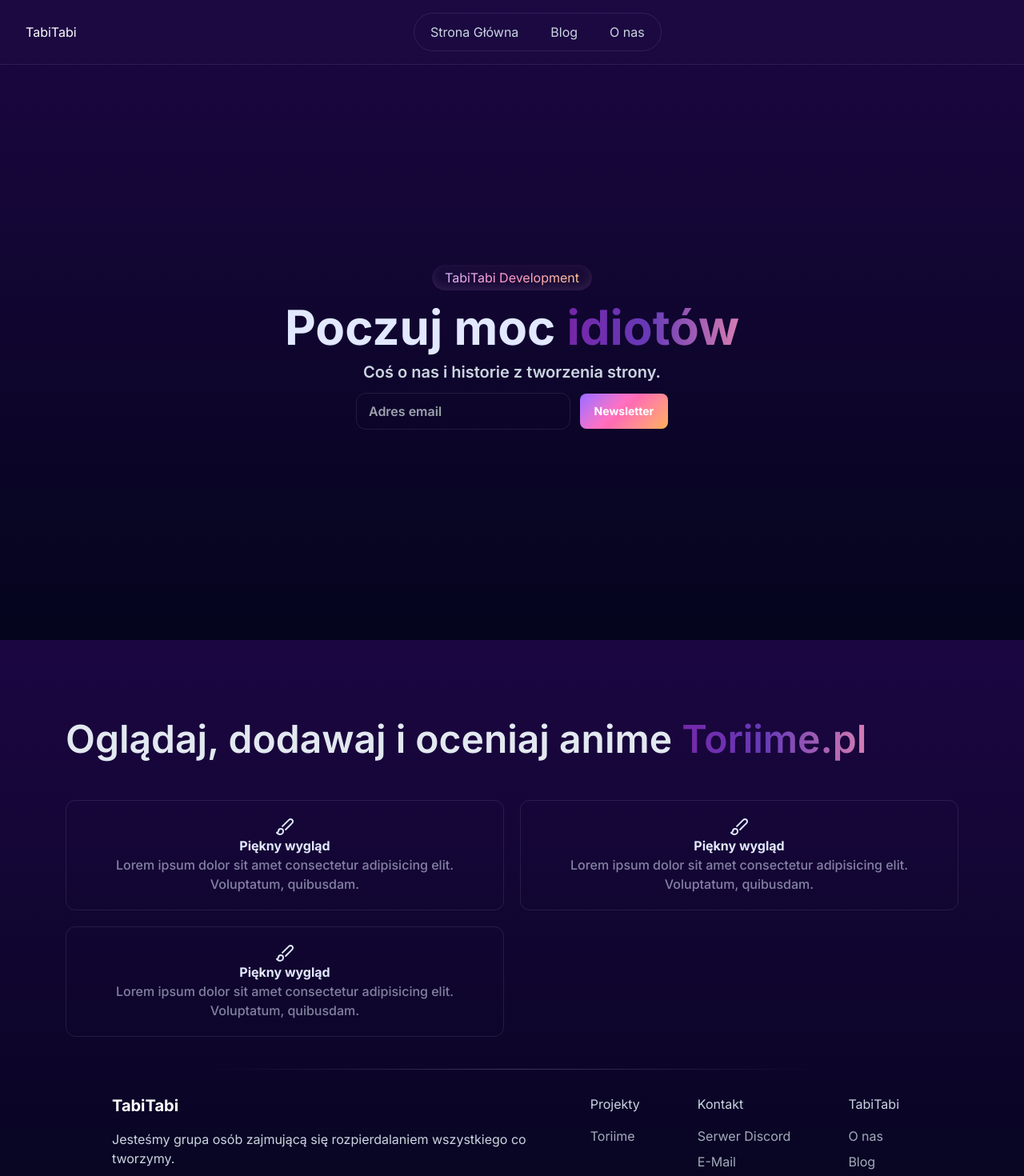
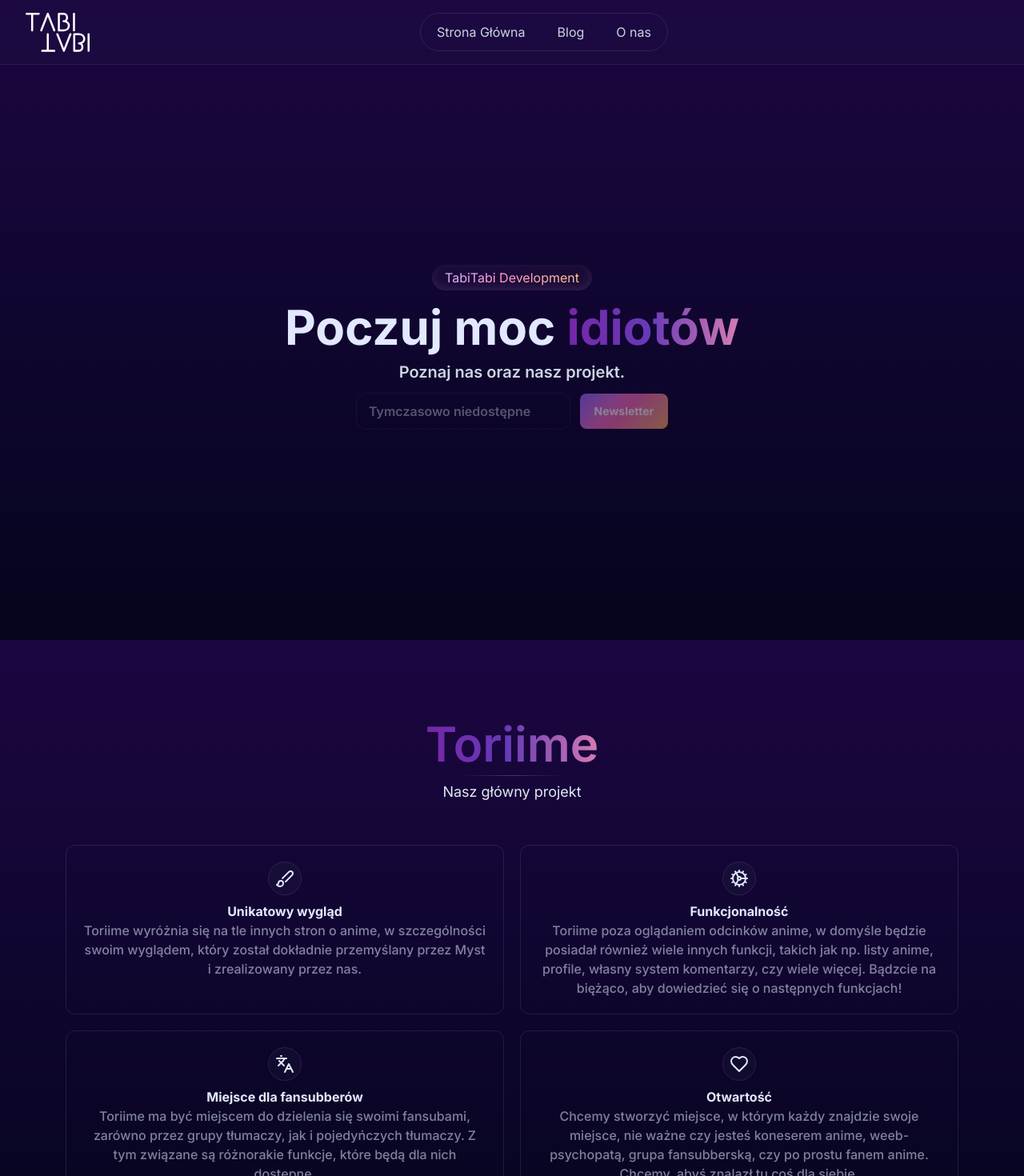
Before and after one commit to toriime/tabitabi.dev, a Next.js app: page / in a window 1280 px wide. Shown: the top 1470 px of the page at 80% size. Built offline with nearby package versions, Linux system fonts and the light colour scheme.

Commit message:
parę zmian i jakieś tam inne pierdoły

```diff
--- a/src/app/page.tsx
+++ b/src/app/page.tsx
@@ -1,5 +1,5 @@
 import MaxWidthWrapper from "@/components/max-width-wrapper";
-import { Brush } from "lucide-react";
+import { Brush, CogIcon, HeartIcon, LanguagesIcon } from "lucide-react";
 export default function Home() {
   return (
     <MaxWidthWrapper>
@@ -15,74 +15,97 @@ export default function Home() {
             </span>
           </h1>
           <p className="text-slate-300 text-center text-lg md:text-xl font-semibold">
-            Coś o nas i historie z tworzenia strony.
+            Poznaj nas oraz nasz projekt.
           </p>
 
           <form className="flex gap-3 items-center m-3">
             <input
               type="text"
               //disable white border on focus
-              className="rounded-xl font-semibold w-[70%] bg-transparent light-border text-white p-[10px_15px] focus:outline-none focus:border-borderLight"
-              placeholder="Adres email"
+              className="rounded-xl font-semibold w-[70%] bg-transparent light-border text-white p-[10px_15px] focus:outline-none focus:border-borderLight disabled:opacity-50 disabled:cursor-not-allowed"
+              placeholder="Tymczasowo niedostępne"
+              disabled={true}
             />
             <button
               type="submit"
-              className="rounded-lg relative text-white text-sm p-3 button-gradient w-[7rem] font-bold"
+              className="rounded-lg relative text-white text-sm p-3 button-gradient w-[7rem] font-bold disabled:opacity-50 disabled:cursor-not-allowed"
+              disabled={true}
             >
               Newsletter
             </button>
           </form>
-
-
         </div>
       </div>
       <div className="relative w-full p-[100px_82px_0px]">
-            <div className="relative z-10 flex flex-col">
-              <h1 className="text-4xl font-semibold w-full md:text-5xl mb-3 text-slate-200 text-center sm:text-start">
-                Oglądaj, dodawaj i oceniaj anime
-                <span className="magic-text-animate whitespace-nowrap">
-                  {" "}
-                  Toriime.pl
+        {/* nagłówek */}
+        <div className="relative z-10 flex flex-col w-full">
+          <h1 className="w-full md:text-5xl mb-3 text-slate-200 text-center">
+            <span className="text-6xl font-semibold magic-text-animate bottom-border-gradient py-1 whitespace-nowrap">
+              Toriime
             </span>
+            <p className="text-lg pt-4">Nasz główny projekt</p>
           </h1>
         </div>
-
-            <div className="gap-[20px] grid grid-cols-1 sm:grid-cols-2 mt-10">
+        {/* informacje o projekcie */}
+        <div className="gap-5 grid grid-cols-1 sm:grid-cols-2 mt-10">
           <div className="w-full isolate relative rounded-xl p-5 border-[1px] border-borderLight h-fulls">
             <div className="flex flex-col items-center">
+              <span className="border border-borderLight rounded-full p-2 flex items-center justify-center mb-2 backdrop-blur bg-slate-600/10">
                 <Brush className="text-title" />
+              </span>
               <h3 className="font-bold text-1xl text-center text-title">
-                    Piękny wygląd
+                Unikatowy wygląd
               </h3>
               <p className="font-medium text-md text-center text-desc">
-                    Lorem ipsum dolor sit amet consectetur adipisicing elit.
-                    Voluptatum, quibusdam.
+                Toriime wyróżnia się na tle innych stron o anime, w szczególności
+                swoim wyglądem, który został dokładnie przemyślany przez Myst i zrealizowany
+                przez nas.
               </p>
               {/* miejsce na zdjęcie */}
             </div>
           </div>
           <div className="w-full isolate relative rounded-xl p-5 border-[1px] border-borderLight h-fulls">
             <div className="flex flex-col items-center">
-                  <Brush className="text-title" />
+              <span className="border border-borderLight rounded-full p-2 flex items-center justify-center mb-2 backdrop-blur bg-slate-600/10">
+                <CogIcon className="text-title" />
+              </span>
               <h3 className="font-bold text-1xl text-center text-title">
-                    Piękny wygląd
+                Funkcjonalność
               </h3>
               <p className="font-medium text-md text-center text-desc">
-                    Lorem ipsum dolor sit amet consectetur adipisicing elit.
-                    Voluptatum, quibusdam.
+                Toriime poza oglądaniem odcinków anime, w domyśle będzie posiadał również wiele
+                innych funkcji, takich jak np. listy anime, profile, własny system komentarzy,
+                czy wiele więcej. Bądzcie na biężąco, aby dowiedzieć się o następnych funkcjach!
               </p>
               {/* miejsce na zdjęcie */}
             </div>
           </div>
           <div className="w-full isolate relative rounded-xl p-5 border-[1px] border-borderLight h-fulls">
             <div className="flex flex-col items-center">
-                  <Brush className="text-title" />
+              <span className="border border-borderLight rounded-full p-2 flex items-center justify-center mb-2 backdrop-blur bg-slate-600/10">
+                <LanguagesIcon className="text-title" />
+              </span>
               <h3 className="font-bold text-1xl text-center text-title">
-                    Piękny wygląd
+                Miejsce dla fansubberów
               </h3>
               <p className="font-medium text-md text-center text-desc">
-                    Lorem ipsum dolor sit amet consectetur adipisicing elit.
-                    Voluptatum, quibusdam.
+                Toriime ma być miejscem do dzielenia się swoimi fansubami, zarówno przez grupy tłumaczy,
+                jak i pojedyńczych tłumaczy. Z tym związane są różnorakie funkcje, które będą dla nich dostępne.
+              </p>
+              {/* miejsce na zdjęcie */}
+            </div>
+          </div>
+          <div className="w-full isolate relative rounded-xl p-5 border-[1px] border-borderLight h-fulls">
+            <div className="flex flex-col items-center">
+              <span className="border border-borderLight rounded-full p-2 flex items-center justify-center mb-2 backdrop-blur bg-slate-600/10">
+                <HeartIcon className="text-title" />
+              </span>
+              <h3 className="font-bold text-1xl text-center text-title">
+                Otwartość
+              </h3>
+              <p className="font-medium text-md text-center text-desc">
+                Chcemy stworzyć miejsce, w którym każdy znajdzie swoje miejsce, nie ważne czy jesteś koneserem anime,
+                weeb-psychopatą, grupa fansubberską, czy po prostu fanem anime. Chcemy, abyś znalazł tu coś dla siebie.
               </p>
               {/* miejsce na zdjęcie */}
             </div>
--- a/src/components/navbar.tsx
+++ b/src/components/navbar.tsx
@@ -1,5 +1,6 @@
 "use client";
 import Link from "next/link";
+import Image from "next/image";
 import { useRef, useEffect, useState } from "react";
 
 const NavBar = () => {
@@ -53,9 +54,9 @@ const NavBar = () => {
       <h1
         className={`transition-all duration-300 ${
           scrolled ? "-translate-x-4 opacity-0" : ""
-        } hidden sm:block`}
+        } hidden sm:block h-full`}
       >
-        TabiTabi
+        <Image src="/wordmark.svg" className="" alt="TabiTabi" width={80} height={0} />
       </h1>
       <div
         ref={navRef}
```
Also changed, not shown: public/wordmark.svg (added). Lines whose indentation alone changed are shown as unchanged.
